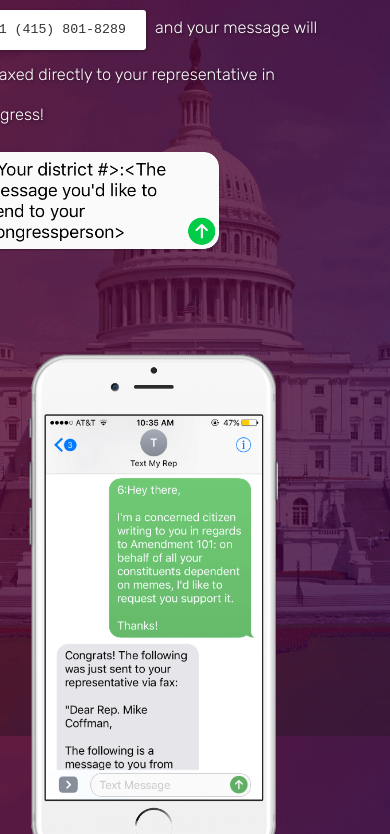
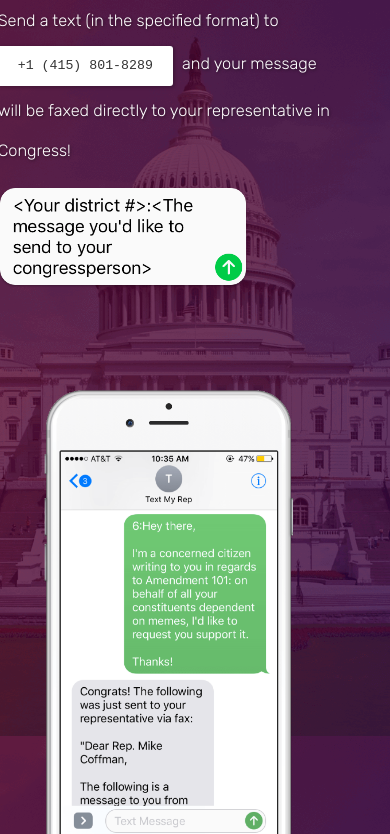
Before and after one commit to krrishd/text-your-rep, a plain HTML site: page index.html in a window 390 px wide. Shown: the part 108-942 px from the top of the page. Drawn offline with Linux system fonts and the light colour scheme; a web font is replaced by a local one.

Commit message:
Website is mostly responsive

```diff
--- a/main.css
+++ b/main.css
@@ -127,6 +127,6 @@ img.fax {
 
 @media(max-width:400px) {
   body {
-    margin-left: -75px;
+    margin-left: -45px;
   }
 }
```
